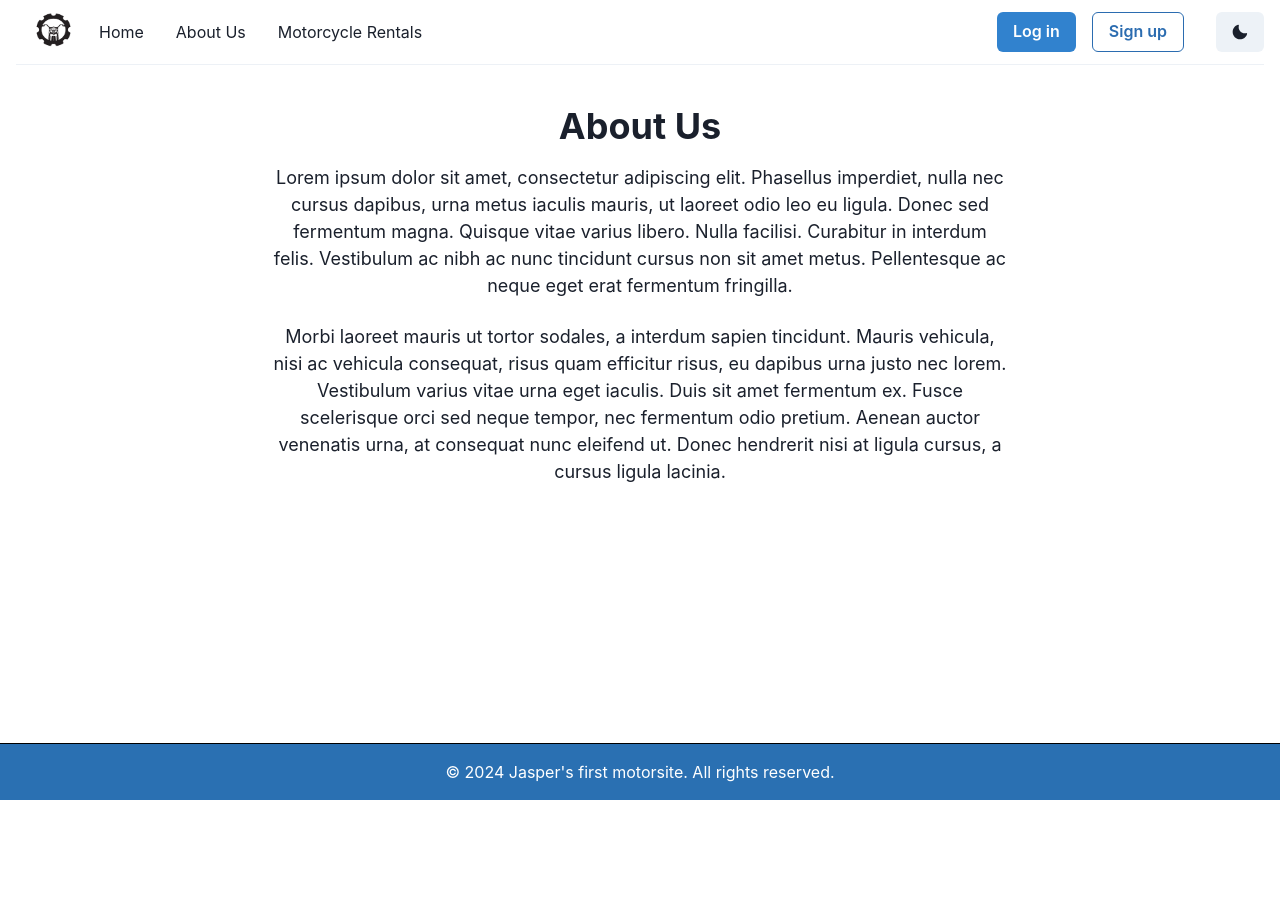
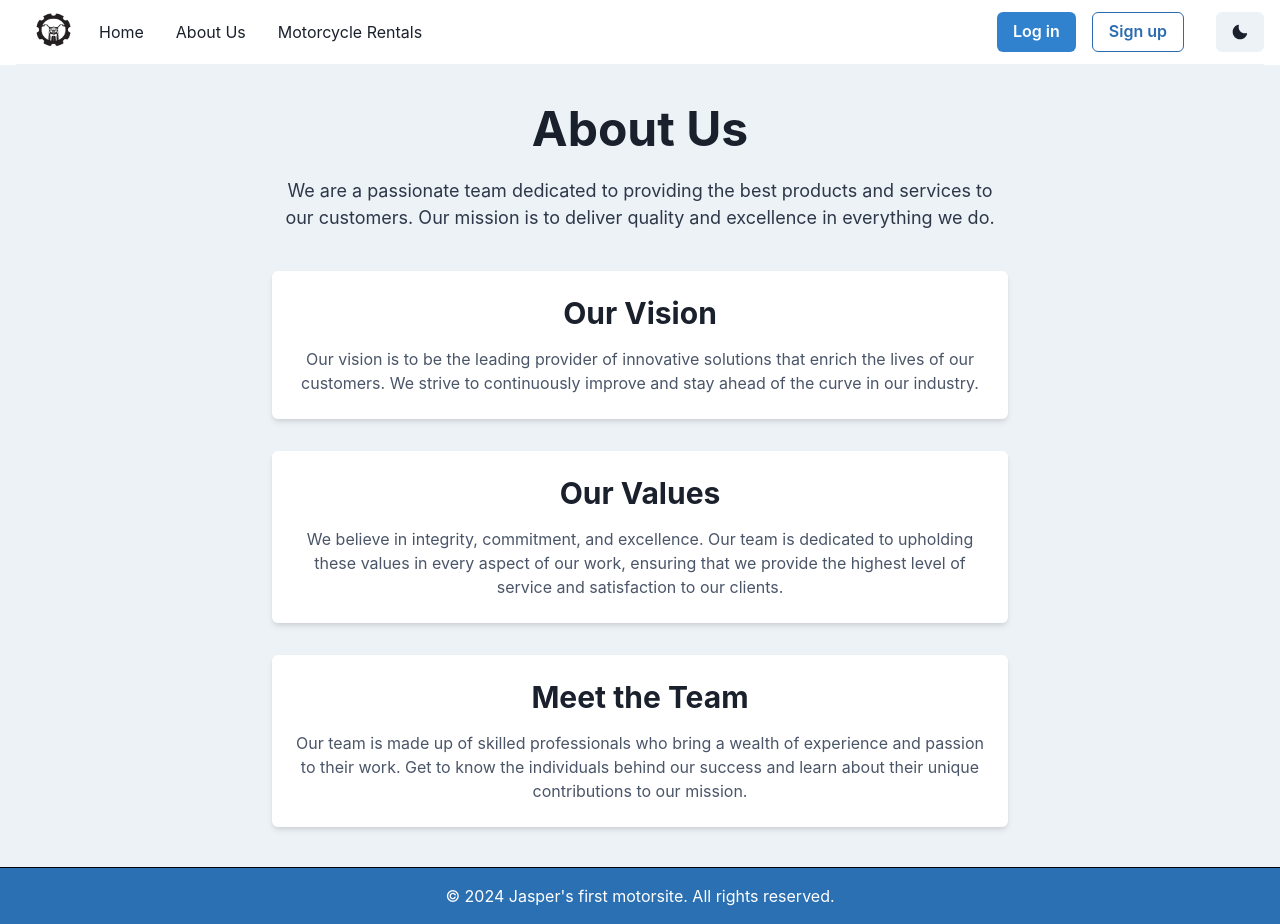
Before and after one commit to haegemanjasper/Motor-Client-Side, a React (Vite) app: page /aboutus in a window 1280 px wide. Before the commit the page ends 800 px from the top, so only its background shows below. Built offline with nearby package versions, Linux system fonts and the light colour scheme; no server answers.

Commit message:
about us page managed

```diff
--- a/src/pages/aboutus.jsx
+++ b/src/pages/aboutus.jsx
@@ -1,33 +1,76 @@
 import React from "react";
-import { Box, Heading, Text, Container } from "@chakra-ui/react";
+import { Box, Heading, Text, Container, Stack } from "@chakra-ui/react";
 
 export default function AboutUsPage() {
     return (
-        <Container maxW="container.md" py={10}>
-            <Box textAlign="center">
-                <Heading as="h1" size="xl" mb={4}>
-                    About Us
-                </Heading>
-                <Text fontSize="lg" mb={6}>
-                    Lorem ipsum dolor sit amet, consectetur adipiscing elit.
-                    Phasellus imperdiet, nulla nec cursus dapibus, urna metus
-                    iaculis mauris, ut laoreet odio leo eu ligula. Donec sed
-                    fermentum magna. Quisque vitae varius libero. Nulla
-                    facilisi. Curabitur in interdum felis. Vestibulum ac nibh ac
-                    nunc tincidunt cursus non sit amet metus. Pellentesque ac
-                    neque eget erat fermentum fringilla.
-                </Text>
-                <Text fontSize="lg">
-                    Morbi laoreet mauris ut tortor sodales, a interdum sapien
-                    tincidunt. Mauris vehicula, nisi ac vehicula consequat,
-                    risus quam efficitur risus, eu dapibus urna justo nec lorem.
-                    Vestibulum varius vitae urna eget iaculis. Duis sit amet
-                    fermentum ex. Fusce scelerisque orci sed neque tempor, nec
-                    fermentum odio pretium. Aenean auctor venenatis urna, at
-                    consequat nunc eleifend ut. Donec hendrerit nisi at ligula
-                    cursus, a cursus ligula lacinia.
-                </Text>
-            </Box>
-        </Container>
+        <Box bg="gray.100" py={10}>
+            <Container maxW="container.md">
+                <Box textAlign="center" mb={10}>
+                    <Heading as="h1" size="2xl" mb={6}>
+                        About Us
+                    </Heading>
+                    <Text fontSize="lg" color="gray.700">
+                        We are a passionate team dedicated to providing the best
+                        products and services to our customers. Our mission is
+                        to deliver quality and excellence in everything we do.
+                    </Text>
+                </Box>
+                <Stack spacing={8} align="center">
+                    <Box
+                        p={6}
+                        bg="white"
+                        shadow="md"
+                        borderRadius="md"
+                        textAlign="center"
+                    >
+                        <Heading as="h2" size="lg" mb={4}>
+                            Our Vision
+                        </Heading>
+                        <Text fontSize="md" color="gray.600">
+                            Our vision is to be the leading provider of
+                            innovative solutions that enrich the lives of our
+                            customers. We strive to continuously improve and
+                            stay ahead of the curve in our industry.
+                        </Text>
+                    </Box>
+                    <Box
+                        p={6}
+                        bg="white"
+                        shadow="md"
+                        borderRadius="md"
+                        textAlign="center"
+                    >
+                        <Heading as="h2" size="lg" mb={4}>
+                            Our Values
+                        </Heading>
+                        <Text fontSize="md" color="gray.600">
+                            We believe in integrity, commitment, and excellence.
+                            Our team is dedicated to upholding these values in
+                            every aspect of our work, ensuring that we provide
+                            the highest level of service and satisfaction to our
+                            clients.
+                        </Text>
+                    </Box>
+                    <Box
+                        p={6}
+                        bg="white"
+                        shadow="md"
+                        borderRadius="md"
+                        textAlign="center"
+                    >
+                        <Heading as="h2" size="lg" mb={4}>
+                            Meet the Team
+                        </Heading>
+                        <Text fontSize="md" color="gray.600">
+                            Our team is made up of skilled professionals who
+                            bring a wealth of experience and passion to their
+                            work. Get to know the individuals behind our success
+                            and learn about their unique contributions to our
+                            mission.
+                        </Text>
+                    </Box>
+                </Stack>
+            </Container>
+        </Box>
     );
 }
```
